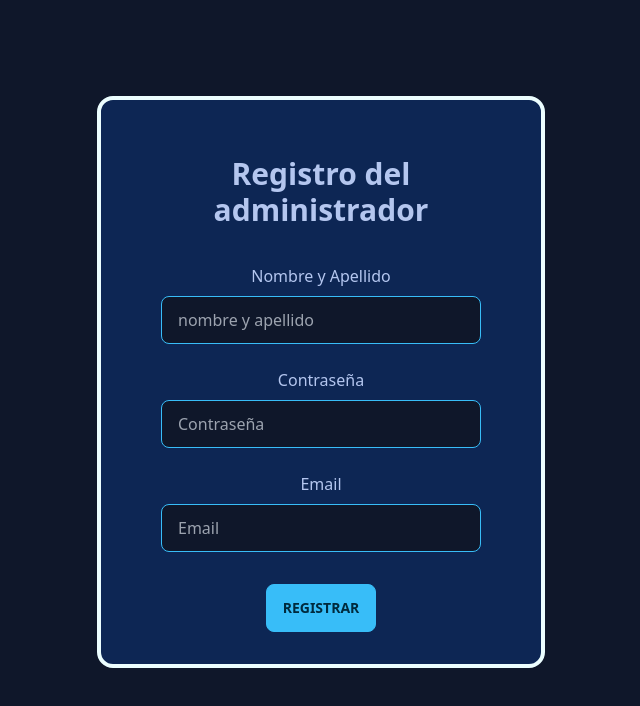
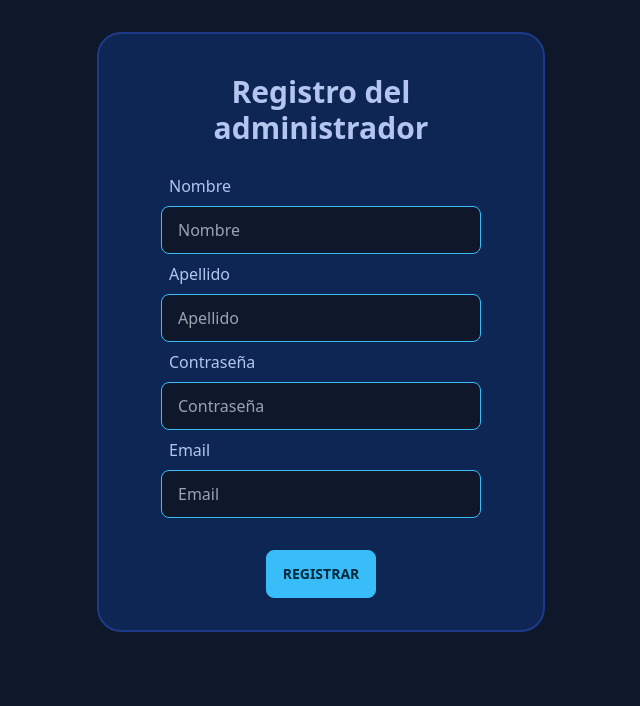
Before and after one commit to diego-vecch/hourMeter-callCenter-frontend, a React (Vite) app: page /register-page in a window 1280 px wide. Shown: the top 706 px of the page, without its empty margins (319-959 px from the left). Built offline with nearby package versions, Linux system fonts and the light colour scheme.

Commit message:
hotfix: update registerPage

```diff
--- a/src/components/FormRegister.jsx
+++ b/src/components/FormRegister.jsx
@@ -1,32 +1,57 @@
+import { useState } from "react";
+
 export default function FormRegister() {
+
+  const [name, setName]=useState("");
+  const [lastName, setLastName]=useState("");
+  const [password, setPassword]=useState("");
+  const [mail, setMail]=useState("");
+
+  fetch("http://localhost:8080/")
+
   return (
-    <div className="container mx-auto max-w-md py-24">
-      <form className=" card bg-base-300 border-4 border-cyan-50">
+    <div className="container mx-auto max-w-md py-14 xl:pt-8 xl:pb-12 xl:h-screen 2xl:py-40">
+      <form className=" card bg-base-300 border-2 rounded-3xl border-blue-900">
         <div className="card-body items-center text-center">
-          <h2 className="card-title text-3xl mt-6 mb-7">
+          <h2 className="card-title text-3xl mt-6 mb-7 md:mt-2 md:mb-5 ">
             Registro del administrador
           </h2>
-          <p>Nombre y Apellido</p>
+          <label className="px-2 w-80 sm:text-left">Nombre</label>
           <input
             type="text"
             name="text"
-            placeholder="nombre y apellido"
+            placeholder="Nombre"
             autoComplete="off"
             className="input input-bordered input-primary w-full max-w-xs"
+            value={name} onChange={e=> setName(e.target.value)}
           />
-          <p className="pt-4">Contraseña</p>
+          <label className="px-2 w-80 sm:text-left" >Apellido</label>
+          <input
+            type="text"
+            name="text"
+            placeholder="Apellido"
+            autoComplete="off"
+            className="input input-bordered input-primary w-full max-w-xs"
+            value={lastName}
+            onChange={e=> setLastName(e.target.value)}
+          />
+          <label className="px-2 w-80 sm:text-left" >Contraseña</label>
           <input
             type="password"
             name="password"
             placeholder="Contraseña"
             className="input input-bordered input-primary w-full max-w-xs"
+            value={password}
+            onChange={e=> setPassword(e.target.value)}
           />
-          <p className="pt-4">Email</p>
+          <label className="px-2 w-80 sm:text-left" >Email</label>
           <input
             type="email"
             name="email"
             placeholder="Email"
             className="input input-bordered input-primary w-full max-w-xs"
+            value={mail}
+            onChange={e=> setMail(e.target.value)}
           />
           <div className="card-actions mt-6">
             <button type="submit" className="btn btn-primary">
--- a/src/pages/RegisterPage.jsx
+++ b/src/pages/RegisterPage.jsx
@@ -1,8 +1,9 @@
 import FormRegister from "../components/FormRegister";
 
 export default function RegisterPage() {
-    return (<div>
-        <FormRegister/>
-
-    </div>);
+  return (
+    <>
+      <FormRegister />
+    </>
+  );
 }
```
